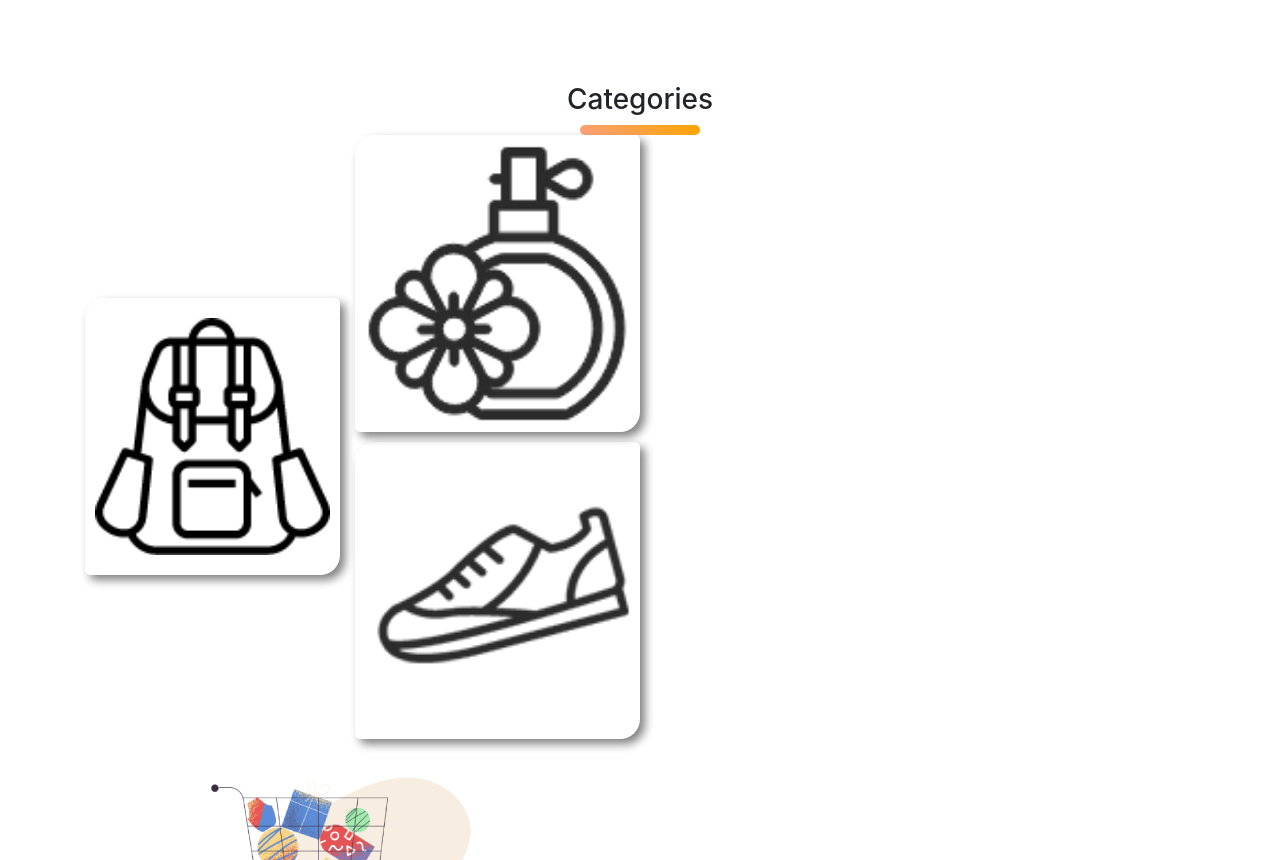
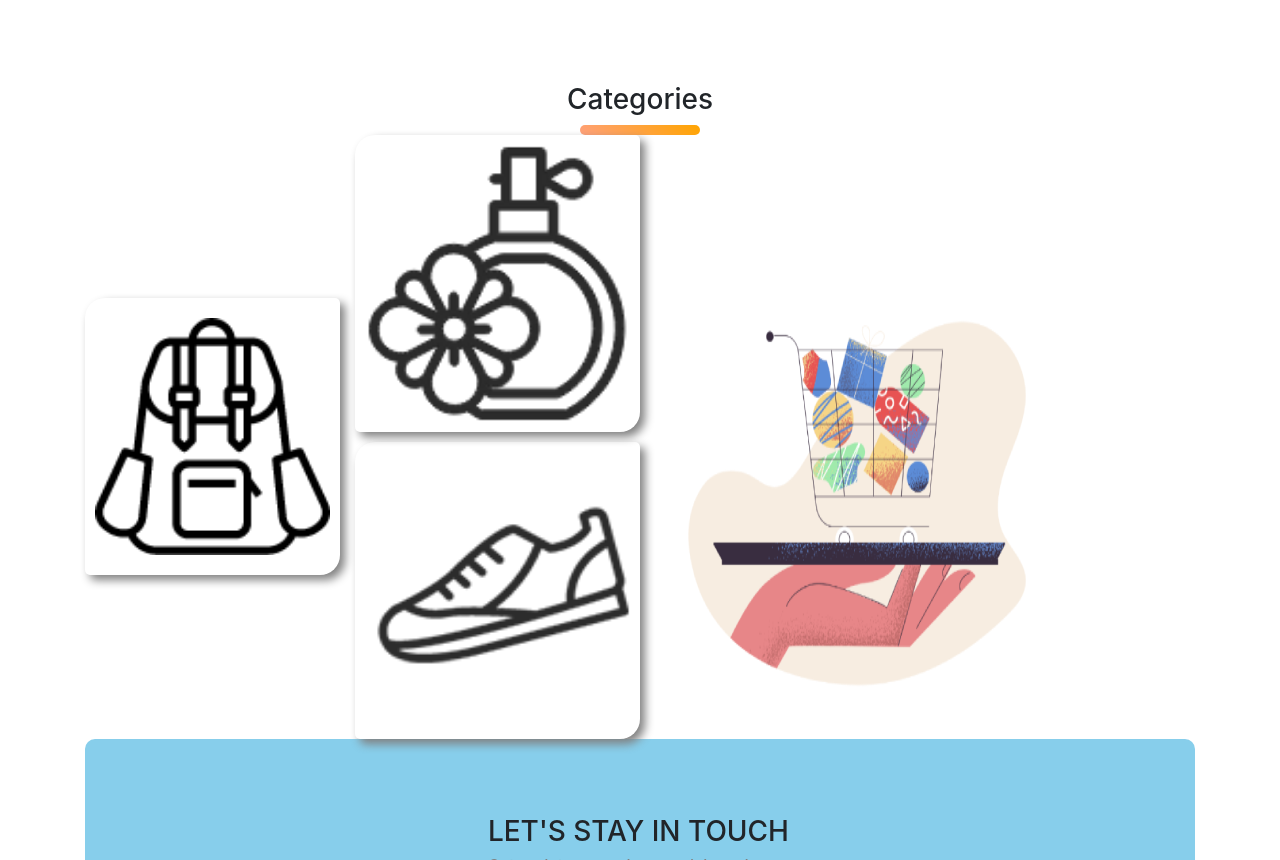
Before and after one commit to Asitkdey540/hot-gadgets, a plain HTML site: page index.html in a window 1280 px wide. Shown: the part 1940-2800 px from the top of the page. Drawn offline with nearby package versions, Linux system fonts and the light colour scheme.

Commit message:
few changes

```diff
--- a/index.html
+++ b/index.html
@@ -114,7 +114,7 @@
 
         <div class="card-deck">
             <div class="card">
-              <img src="images/phone/phone-1.png" class="card-img-top" alt="...">
+              <img src="images/phone/phone-1 .png" class="card-img-top" alt="...">
               <div class="card-body">
                 <h5 class="card-title">iPhone 11 Pro</h5>
                 <p class="card-text">Lorem ipsum dolor sit amet consectetur.</p>
@@ -125,7 +125,7 @@
               </div>
             </div>
             <div class="card">
-              <img src="images/phone/phone-2.png" class="card-img-top" alt="...">
+              <img src="images/phone/phone-2 .png" class="card-img-top" alt="...">
               <div class="card-body">
                 <h5 class="card-title">Samsung Galaxy Note10+</h5>
                 <p class="card-text">Lorem ipsum dolor sit amet consectetur.</p>
@@ -136,7 +136,7 @@
               </div>
             </div>
             <div class="card">
-              <img src="images/phone/phone-3.png" class="card-img-top" alt="...">
+              <img src="images/phone/phone-3 .png" class="card-img-top" alt="...">
               <div class="card-body">
                 <h5 class="card-title">Xiaomi Redmi K30</h5>
                 <p class="card-text">Lorem ipsum dolor sit amet consectetur.</p>
@@ -217,9 +217,11 @@
                 <img class="img-fluid w-100" src="images/Categories/shoe.png" alt="">
             </div>
         </div>
+        <div class="row">
 
         <div class="col-md-6 d-flex align-items-center"></div>
-        <img class="img-fluid" src="images/Categories/pale-order.png" alt="">
+        <img class="img-fluid w-150" src="images/Categories/pale-order.png" alt="">
+        </div>
 
 
 
@@ -242,6 +244,7 @@
 
 
 
+
 <script src="https://code.jquery.com/jquery-3.5.1.slim.min.js" integrity="sha384-DfXdz2htPH0lsSSs5nCTpuj/zy4C+OGpamoFVy38MVBnE+IbbVYUew+OrCXaRkfj" crossorigin="anonymous"></script>
 <script src="https://cdn.jsdelivr.net/npm/popper.js@1.16.0/dist/umd/popper.min.js" integrity="sha384-Q6E9RHvbIyZFJoft+2mJbHaEWldlvI9IOYy5n3zV9zzTtmI3UksdQRVvoxMfooAo" crossorigin="anonymous"></script>
 <script src="https://stackpath.bootstrapcdn.com/bootstrap/4.5.0/js/bootstrap.min.js" integrity="sha384-OgVRvuATP1z7JjHLkuOU7Xw704+h835Lr+6QL9UvYjZE3Ipu6Tp75j7Bh/kR0JKI" crossorigin="anonymous"></script>
```
Also changed, not shown: images/phone/phone-1 .png (renamed from images/phone/phone-2.png), images/phone/phone-2 .png (renamed from images/phone/phone-3.png), images/phone/phone-3 .png (renamed from images/phone/phone-1.png).
